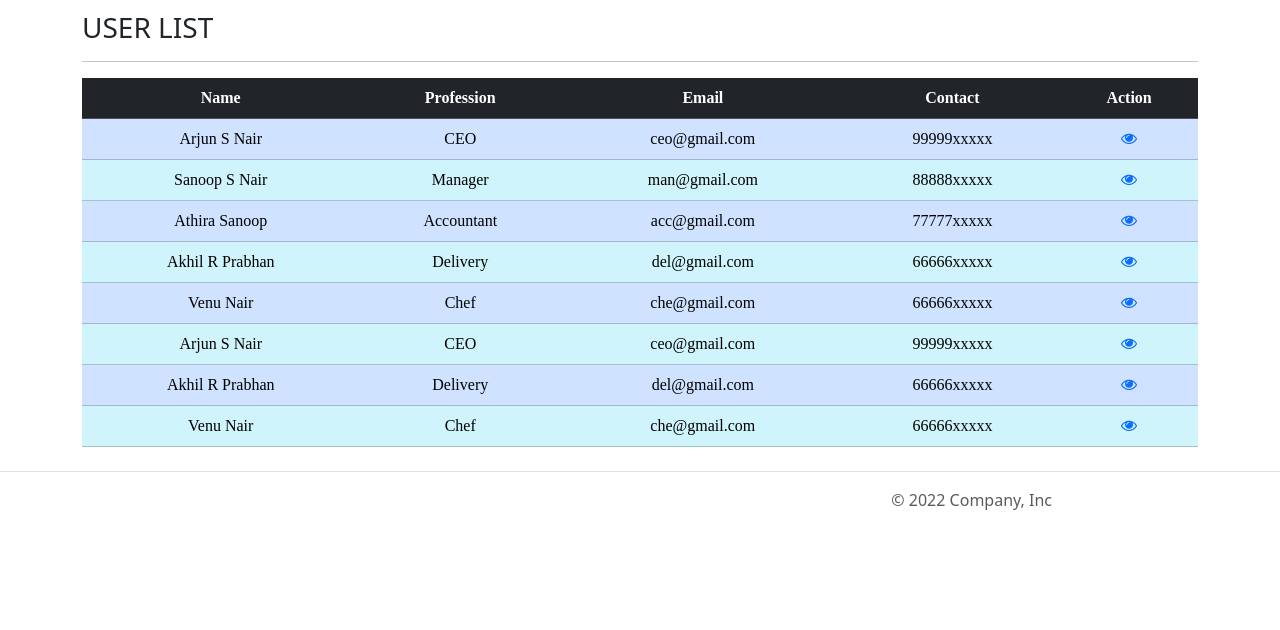
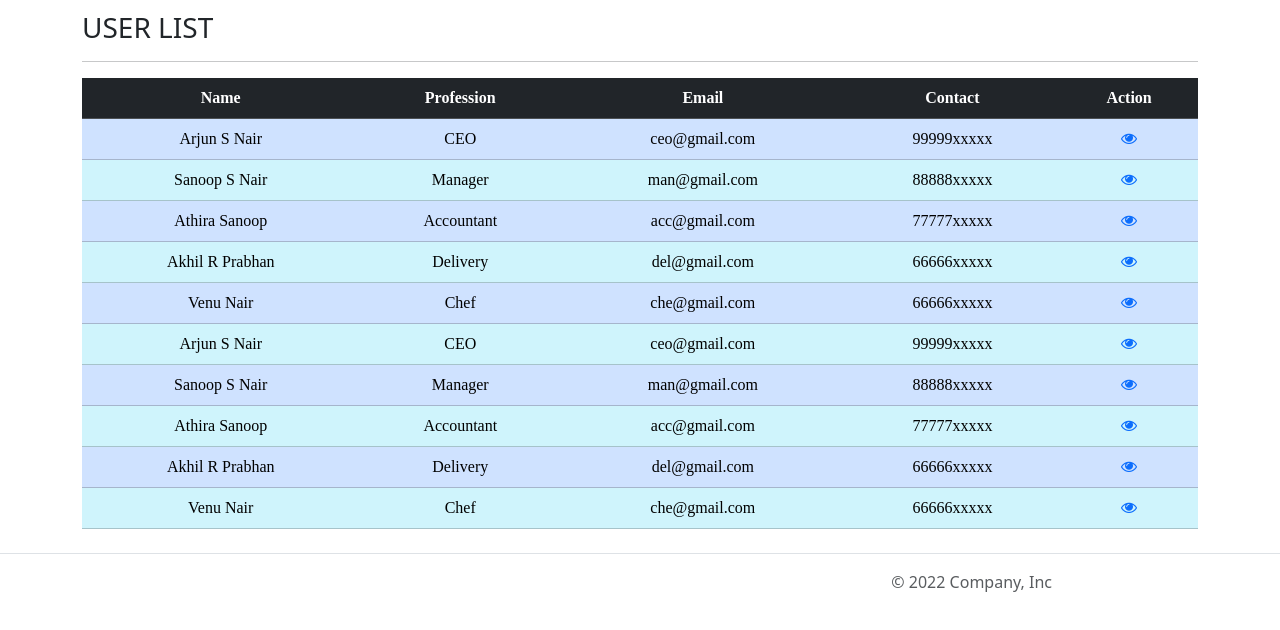
Before and after one commit to Akhilrprabhan/contact_book_bootstrap, a plain HTML site: page index.html in a window 1280 px wide. Shown: the part 86-716 px from the top of the page. Drawn offline with nearby package versions, Linux system fonts and the light colour scheme.

Commit message:
editing ongoing

```diff
--- a/index.html
+++ b/index.html
@@ -119,7 +119,7 @@
 									<td>99999xxxxx</td>
 									<td style="text-align: center"><a href="#"><i class="fa fa-eye"></i></a></td>
 						     </tr>
-						    <!--  <tr class="table-primary">
+						     <tr class="table-primary">
 					         <td>Sanoop S Nair</td>
 									<td>Manager</td>
 									<td>man@gmail.com</td>
@@ -132,7 +132,7 @@
 									<td>acc@gmail.com</td>
 									<td>77777xxxxx</td>
 									<td style="text-align: center"><a href="#"><i class="fa fa-eye"></i></a></td>
-						     </tr> -->
+						     </tr>
 						     <tr class="table-primary">
 					        <td>Akhil R Prabhan</td>
 									<td>Delivery</td>
```
